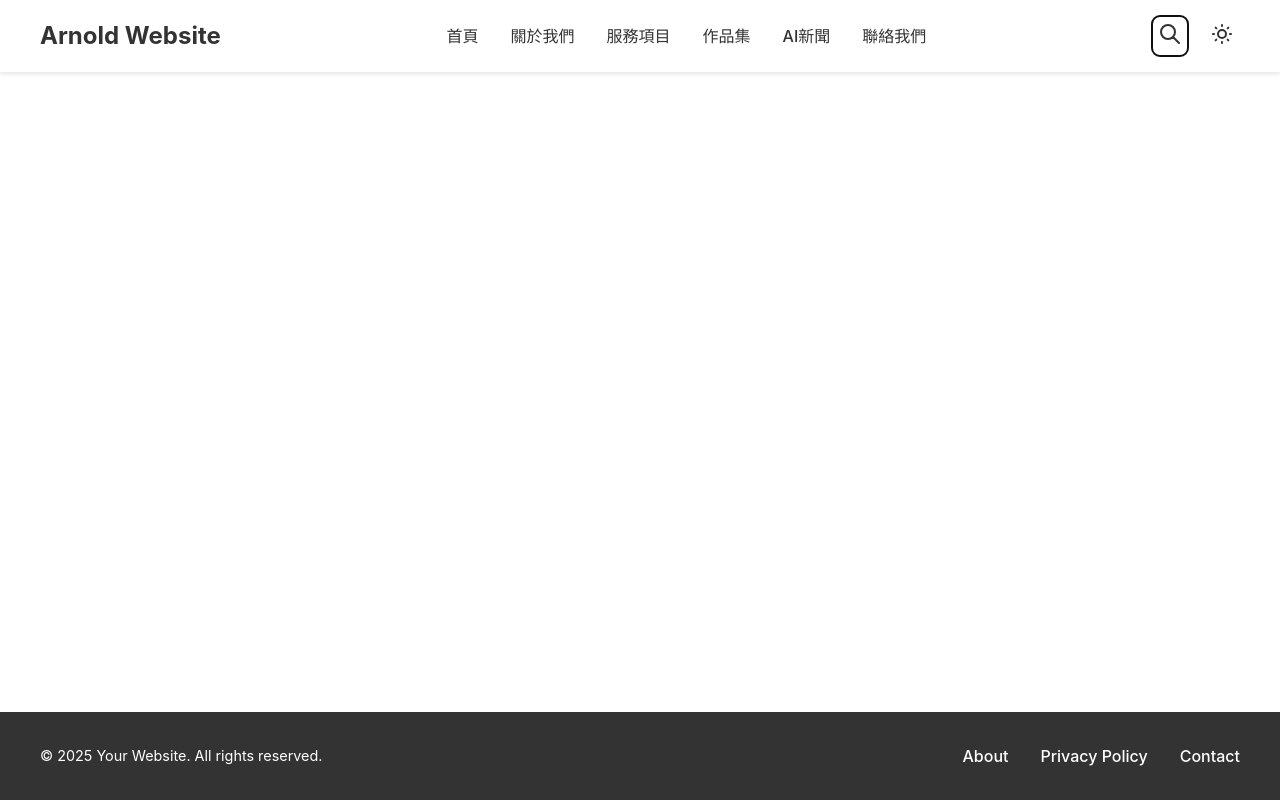
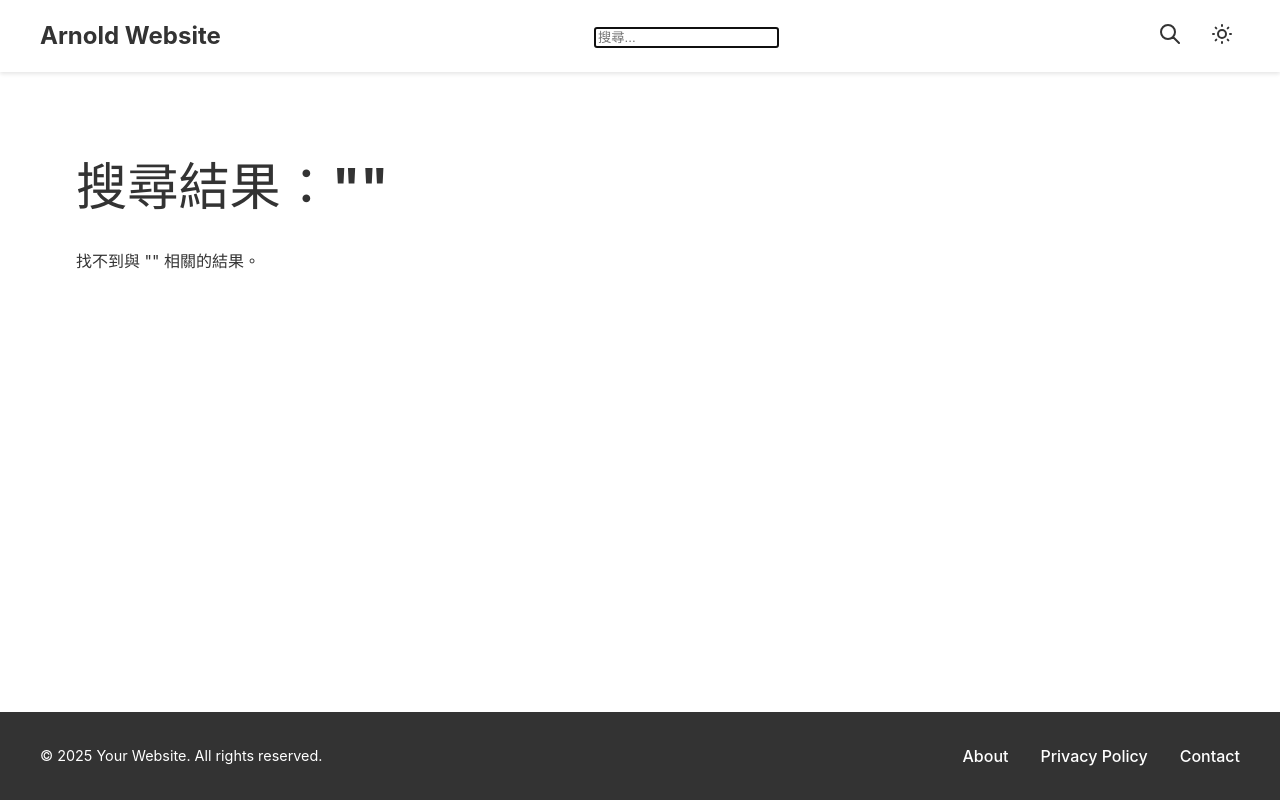
Before and after one commit to ArnoldChiou/arnold_website, a React (Vite) app: page /search in a window 1280 px wide. Both pictures are taken after a click on the button 1169 px from the left and 36 px from the top of the page. Built offline with nearby package versions, Linux system fonts and the light colour scheme.

Commit message:
新增搜尋功能

```diff
--- a/src/App.tsx
+++ b/src/App.tsx
@@ -1,7 +1,7 @@
 import { BrowserRouter as Router, Routes, Route } from 'react-router-dom';
+import { Suspense, lazy } from 'react';
 import Header from './components/Header';
 import Footer from './components/Footer';
-import React, { Suspense, lazy } from 'react';
 import './styles/global.css';
 
 const Home = lazy(() => import('./pages/Home'));
@@ -11,6 +11,7 @@ const Portfolio = lazy(() => import('./pages/Portfolio'));
 const Blog = lazy(() => import('./pages/Blog'));
 const Contact = lazy(() => import('./pages/Contact'));
 const Privacy = lazy(() => import('./pages/Privacy'));
+const SearchResults = lazy(() => import('./pages/SearchResults'));
 
 function App() {
   return (
@@ -28,6 +29,7 @@ function App() {
               <Route path="/blog" element={<Blog />} />
               <Route path="/contact" element={<Contact />} />
               <Route path="/privacy" element={<Privacy />} />
+              <Route path="/search" element={<SearchResults />} />
             </Routes>
           </Suspense>
         </main>
--- a/src/components/Header.tsx
+++ b/src/components/Header.tsx
@@ -1,5 +1,5 @@
 import React, { useState, useEffect } from 'react';
-import { Link } from 'react-router-dom';
+import { Link, useNavigate } from 'react-router-dom';
 import '../styles/components/Header.css';
 
 interface HeaderProps {
@@ -9,6 +9,8 @@ interface HeaderProps {
 const Header: React.FC<HeaderProps> = ({ siteTitle }) => {
   const [isMenuOpen, setIsMenuOpen] = useState(false);
   const [isSearchActive, setIsSearchActive] = useState(false);
+  const [searchQuery, setSearchQuery] = useState('');
+  const navigate = useNavigate();
   const [theme, setTheme] = useState(() => {
     const savedTheme = localStorage.getItem('theme');
     return savedTheme === 'dark' ? 'dark' : 'light';
@@ -24,7 +26,27 @@ const Header: React.FC<HeaderProps> = ({ siteTitle }) => {
 
   const handleSearchClick = () => {
     setIsSearchActive(!isSearchActive);
-    console.log('Search button clicked. Search active:', !isSearchActive);
+  };
+
+  const handleSearchSubmit = (event: React.FormEvent<HTMLFormElement> | React.KeyboardEvent<HTMLInputElement>) => {
+    event.preventDefault();
+    if (searchQuery.trim()) {
+      console.log('Performing search for:', searchQuery);
+      navigate(`/search?q=${encodeURIComponent(searchQuery.trim())}`);
+      setSearchQuery('');
+      setIsSearchActive(false);
+      closeMenu();
+    }
+  };
+
+  const handleSearchInputChange = (event: React.ChangeEvent<HTMLInputElement>) => {
+    setSearchQuery(event.target.value);
+  };
+
+  const handleSearchKeyDown = (event: React.KeyboardEvent<HTMLInputElement>) => {
+    if (event.key === 'Enter') {
+      handleSearchSubmit(event);
+    }
   };
 
   const handleThemeToggle = () => {
@@ -55,6 +77,19 @@ const Header: React.FC<HeaderProps> = ({ siteTitle }) => {
           <span></span>
         </button>
 
+        {isSearchActive ? (
+          <form className="search-form" onSubmit={handleSearchSubmit}>
+            <input
+              type="search"
+              placeholder="搜尋..."
+              value={searchQuery}
+              onChange={handleSearchInputChange}
+              onKeyDown={handleSearchKeyDown}
+              aria-label="Search input"
+              autoFocus
+            />
+          </form>
+        ) : (
           <nav className={`main-nav ${isMenuOpen ? 'active' : ''}`}>
             <ul>
               <li><Link to="/" onClick={closeMenu}>首頁</Link></li>
@@ -65,6 +100,7 @@ const Header: React.FC<HeaderProps> = ({ siteTitle }) => {
               <li><Link to="/contact" onClick={closeMenu}>聯絡我們</Link></li>
             </ul>
           </nav>
+        )}
 
         <div className="header-actions">
           <button className="search-button" aria-label="Search" onClick={handleSearchClick}>
@@ -74,11 +110,11 @@ const Header: React.FC<HeaderProps> = ({ siteTitle }) => {
           </button>
           <button className="theme-toggle" aria-label="Toggle theme" onClick={handleThemeToggle}>
             {theme === 'light' ? (
-              <svg width="20" height="20" viewBox="0 0 20 20" fill="none" xmlns="http://www.w3.org/2000/svg"> {/* Sun icon */}
+              <svg width="20" height="20" viewBox="0 0 20 20" fill="none" xmlns="http://www.w3.org/2000/svg">
                 <path d="M10 2V1M10 19V18M16.364 3.636L15.656 4.344M4.344 15.656L3.636 16.364M18 10H19M1 10H2M16.364 16.364L15.656 15.656M4.344 4.344L3.636 3.636M14 10C14 12.2091 12.2091 14 10 14C7.79086 14 6 12.2091 6 10C6 7.79086 7.79086 6 10 6C12.2091 6 14 7.79086 14 10Z" stroke="currentColor" strokeWidth="2" strokeLinecap="round" strokeLinejoin="round"/>
               </svg>
             ) : (
-              <svg width="20" height="20" viewBox="0 0 20 20" fill="none" xmlns="http://www.w3.org/2000/svg"> {/* Moon icon */}
+              <svg width="20" height="20" viewBox="0 0 20 20" fill="none" xmlns="http://www.w3.org/2000/svg">
                 <path d="M18.364 11.636C17.711 14.091 15.697 16 13 16C9.68629 16 7 13.3137 7 10C7 7.30303 8.90905 5.28901 11.364 4.63604C10.646 4.23904 9.84697 4 9 4C5.13401 4 2 7.13401 2 11C2 14.866 5.13401 18 9 18C12.866 18 16 14.866 16 11C16 10.153 15.761 9.35396 15.364 8.63604C16.761 9.23904 17.864 10.342 18.364 11.636Z" stroke="currentColor" strokeWidth="2" strokeLinecap="round" strokeLinejoin="round"/>
               </svg>
             )}
--- /dev/null
+++ b/src/pages/SearchResults.tsx
@@ -0,0 +1,91 @@
+// src/pages/SearchResults.tsx
+import React, { useState, useEffect } from 'react';
+import { useSearchParams, Link } from 'react-router-dom';
+
+// 模擬網站頁面數據 (實際應用中可能來自 API 或其他來源)
+const sitePages = [
+  { path: '/', title: '首頁', content: '歡迎來到我們的網站，探索最新 AI 技術與服務。' },
+  { path: '/about', title: '關於我們', content: '了解我們的團隊、使命與願景。我們專注於 AI 解決方案。' },
+  { path: '/services', title: '服務項目', content: '我們提供多種 AI 相關服務，包括模型訓練、數據分析等。' },
+  { path: '/portfolio', title: '作品集', content: '查看我們過去的 AI 專案和成功案例。' },
+  { path: '/blog', title: 'AI新聞', content: '閱讀最新的 AI 行業動態、技術突破和新聞。' },
+  { path: '/contact', title: '聯絡我們', content: '有任何疑問或合作意向？歡迎隨時聯絡我們。' },
+  // 可以加入更多頁面或文章
+];
+
+interface SearchResult {
+  path: string;
+  title: string;
+  snippet: string; // 顯示一小段匹配的內容
+}
+
+const SearchResults: React.FC = () => {
+  const [searchParams] = useSearchParams();
+  const query = searchParams.get('q') || '';
+  const [results, setResults] = useState<SearchResult[]>([]);
+  const [isLoading, setIsLoading] = useState(false); // 可選：增加載入狀態
+
+  useEffect(() => {
+    if (query) {
+      setIsLoading(true);
+      // --- 模擬搜尋邏輯 ---
+      console.log(`Searching for: ${query}`);
+      const lowerCaseQuery = query.toLowerCase();
+      const foundResults = sitePages
+        .map(page => {
+          const titleMatch = page.title.toLowerCase().includes(lowerCaseQuery);
+          const contentMatch = page.content.toLowerCase().includes(lowerCaseQuery);
+
+          if (titleMatch || contentMatch) {
+            // 簡單生成摘要 (可以做得更精確)
+            let snippet = page.content.substring(0, 100) + '...';
+            const matchIndex = page.content.toLowerCase().indexOf(lowerCaseQuery);
+            if (matchIndex !== -1) {
+               const start = Math.max(0, matchIndex - 30);
+               const end = Math.min(page.content.length, matchIndex + query.length + 30);
+               snippet = `...${page.content.substring(start, end)}...`;
+            }
+
+            return {
+              path: page.path,
+              title: page.title,
+              snippet: snippet,
+            };
+          }
+          return null;
+        })
+        .filter((result): result is SearchResult => result !== null); // 過濾掉 null
+
+      // 模擬異步操作 (例如 API 請求)
+      setTimeout(() => {
+        setResults(foundResults);
+        setIsLoading(false);
+      }, 500); // 模擬 0.5 秒延遲
+      // --- 模擬結束 ---
+    } else {
+      setResults([]); // 如果沒有查詢，清空結果
+    }
+  }, [query]); // 當 query 變化時重新執行搜尋
+
+  return (
+    <div className="search-results-page" style={{ padding: '20px' }}> {/* 簡單加點內邊距 */}
+      <h1>搜尋結果："{query}"</h1>
+      {isLoading ? (
+        <p>搜尋中...</p>
+      ) : results.length > 0 ? (
+        <ul>
+          {results.map((result, index) => (
+            <li key={index} style={{ marginBottom: '15px' }}>
+              <h2><Link to={result.path}>{result.title}</Link></h2>
+              <p>{result.snippet}</p>
+            </li>
+          ))}
+        </ul>
+      ) : (
+        <p>找不到與 "{query}" 相關的結果。</p>
+      )}
+    </div>
+  );
+};
+
+export default SearchResults;
```
Lines whose indentation alone changed are shown as unchanged.
